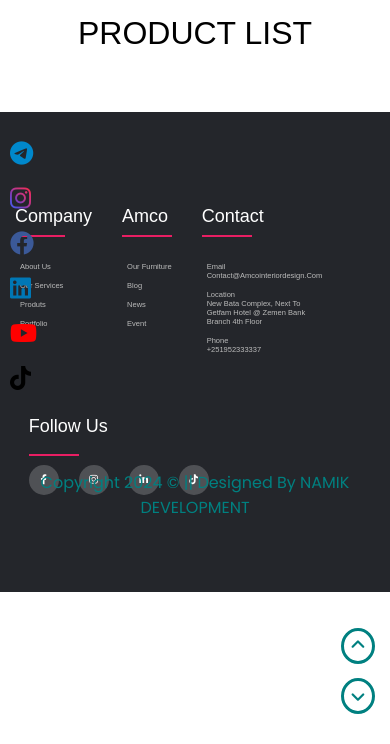
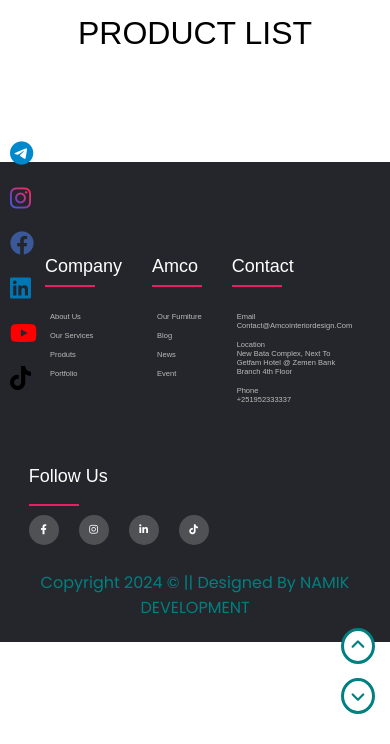
Before and after one commit to nazrawi777/AMCO-KAL, a Flask app: page /prod in a window 390 px wide. Shown: the part 100-844 px from the top of the page. Run offline with Flask 3, Linux system fonts and the light colour scheme; data that the repository does not hold is empty; parts of the project's set-up code (start-up, migrations or seed data) failed here and were passed over; some libraries are stand-ins or nearby versions.

Commit message:
Update prod.html

```diff
--- a/app/templates/prod.html
+++ b/app/templates/prod.html
@@ -235,7 +235,7 @@ bottom: 10px;
       @media (min-width: 320px) and (max-width: 476px) {
 .footer{
   position: relative;
-  top: 10px !important;
+  top: 60px !important;
   height: 340px;
 }
 .footer-col2{
@@ -244,13 +244,16 @@ bottom: 10px;
 
     line-height: 40px !important;
   }
-
+  .footer-col{
+    position: relative;
+    left: 30px;
+  }
 
   .copy{
     text-align: center;
     color: teal;
     position: relative;
-    top: 100px;
+    top: 120px !important;
     font-family: poppins, sans-serif;
   }
 
```
